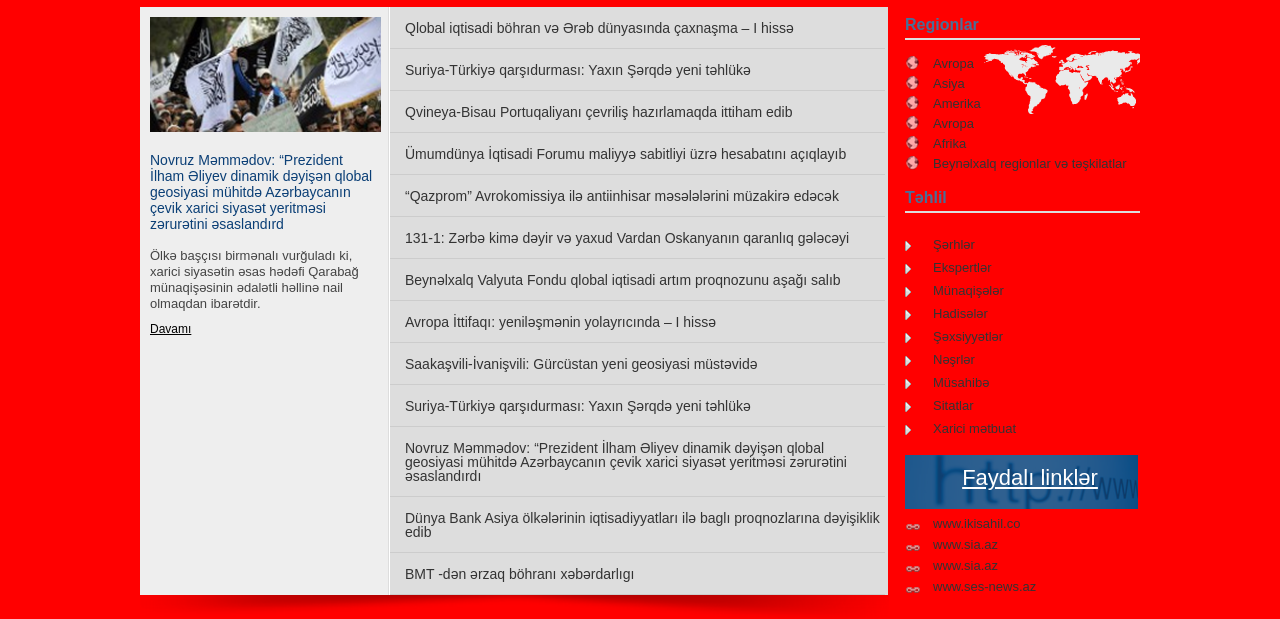
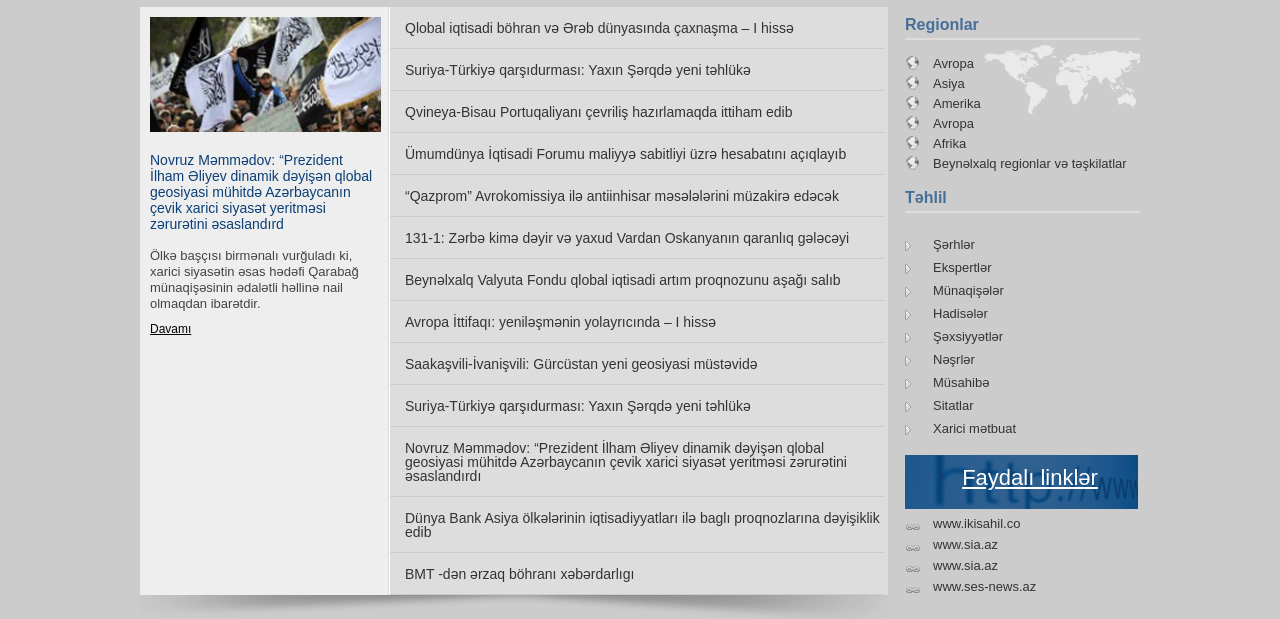
Before and after one commit to Behruz87/newtimes, a plain HTML site: page index.html in a window 1280 px wide. Shown: the part 163-782 px from the top of the page. Drawn offline with Linux system fonts and the light colour scheme.

Commit message:
changes css bacground #ccc

```diff
--- a/css/style.css
+++ b/css/style.css
@@ -8,8 +8,8 @@
 }
 
 body {
-	background:#f00;
-	font-family: Arial;
+	background:#ccc;
+	font-family: Arial sans-serif;
 	width:100%;
 	height:100%;
 }
```
